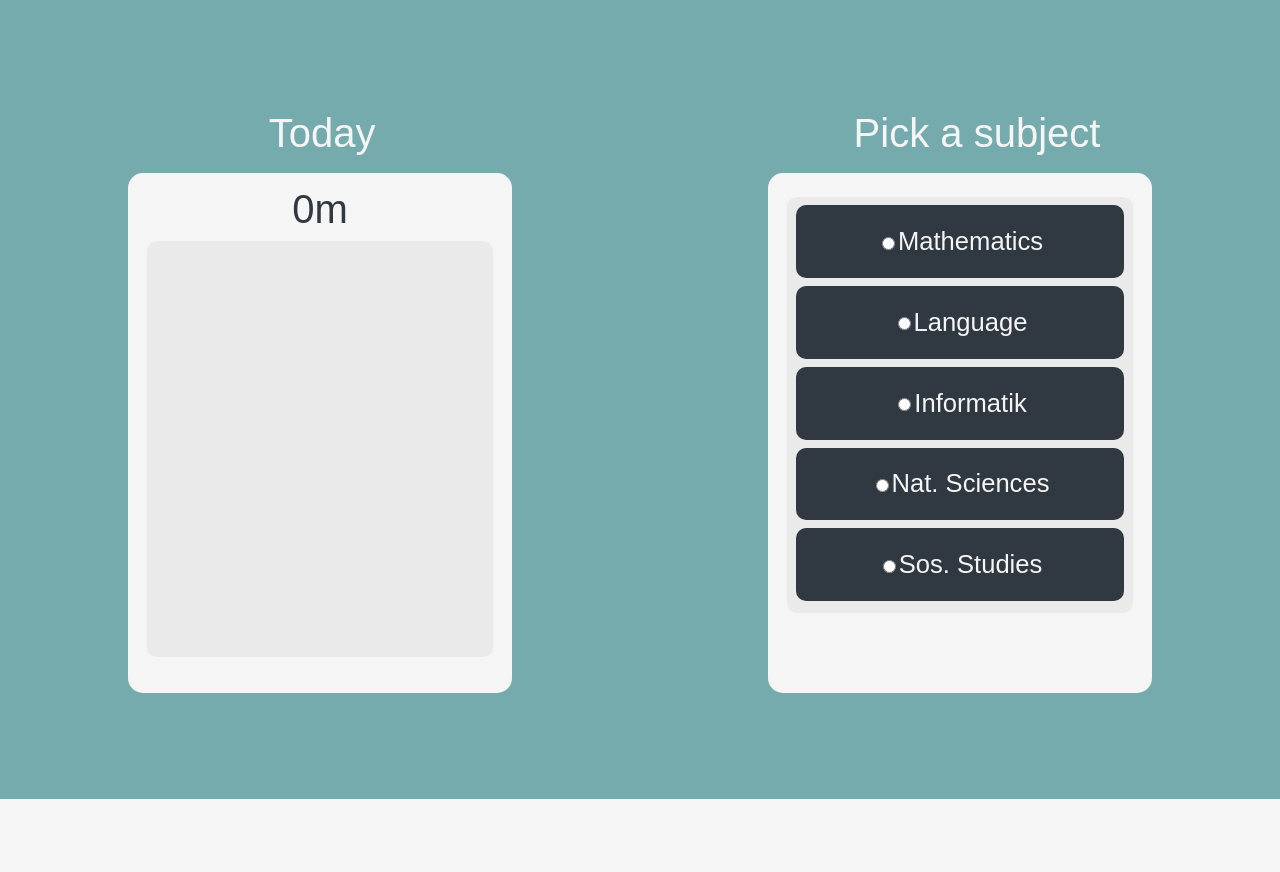
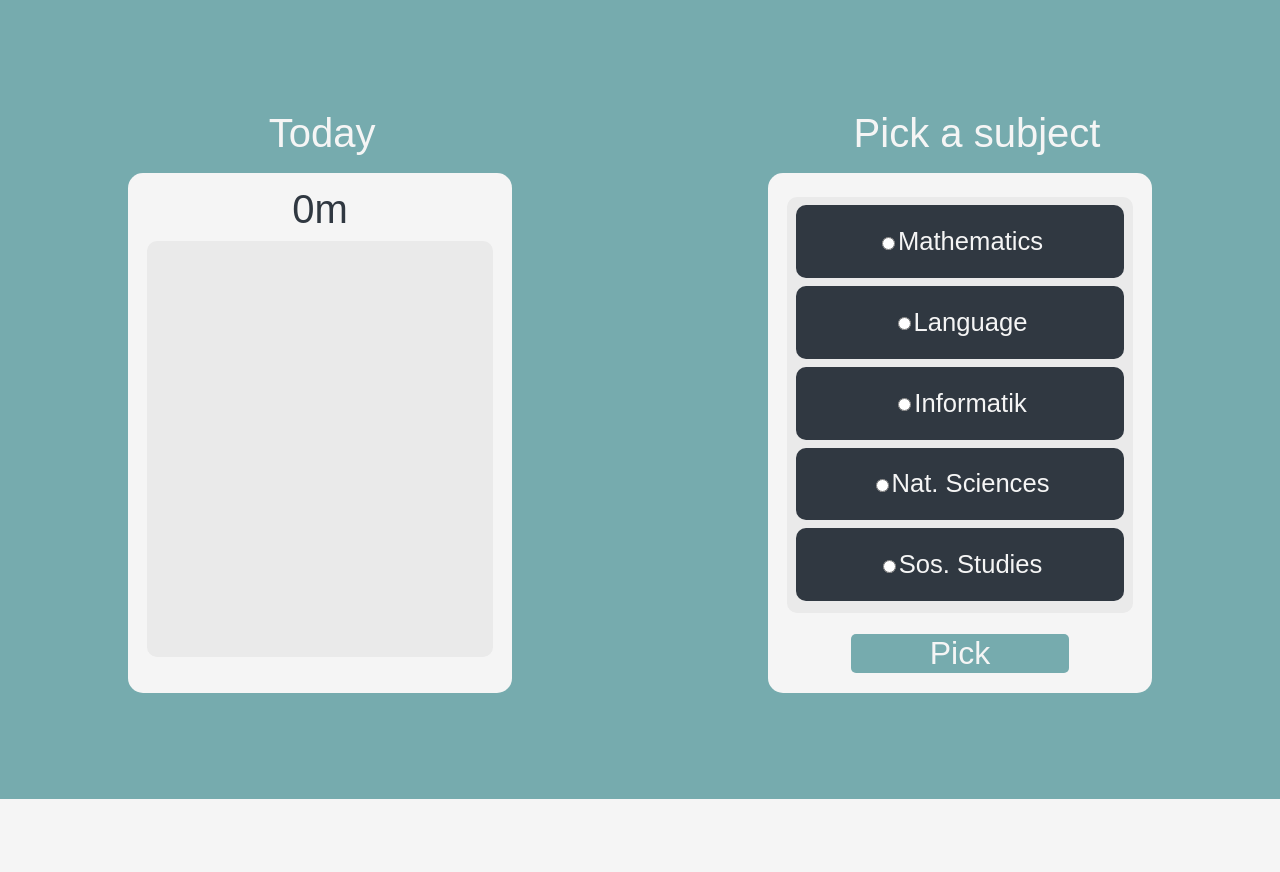
Before and after one commit to Maltiiski/StudyTracker, a Flask app: page / in a window 1280 px wide. Shown: the part 801-1673 px from the top of the page. Run offline with Flask 3, Linux system fonts and the light colour scheme; some web fonts are replaced.

Commit message:
setup subject buttons

```diff
--- a/static/style.css
+++ b/static/style.css
@@ -220,7 +220,11 @@ section {
     font-size: 1.6rem;
 }
 
-
+#sendsubjbtn {
+    margin: auto;
+    min-width: 17vw;
+    font-size: 2rem;
+}
 
 /* Page 3 */
 .page-three {
--- a/templates/index.html
+++ b/templates/index.html
@@ -67,6 +67,7 @@
                             Sos. Studies
                         </label>
                     </div>
+                    <button class="btn" id="sendsubjbtn" type="button">Pick</button>
                 </div>
             </div>
         </section>
```
